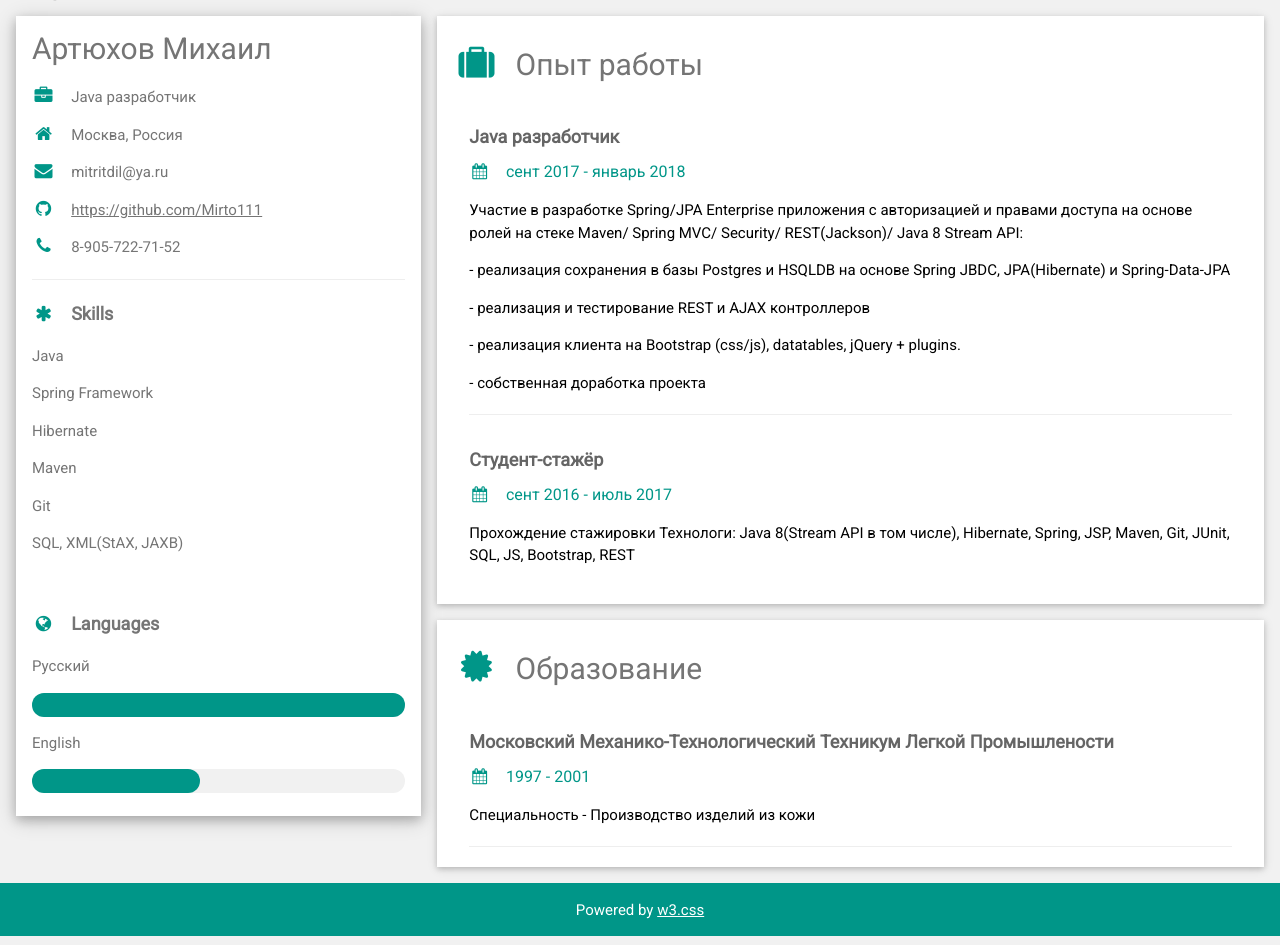
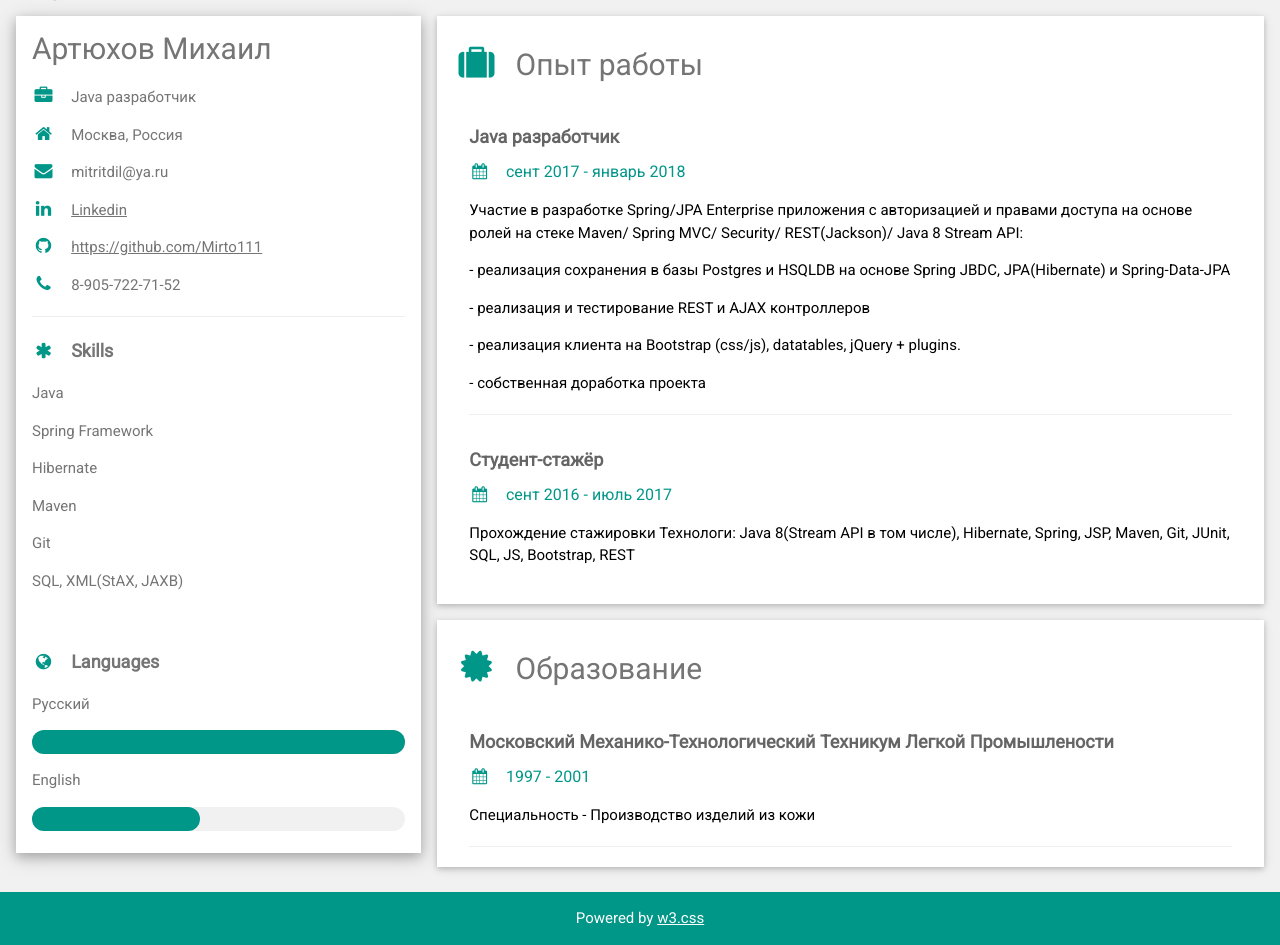
Before and after one commit to Mirto111/Mirto111.github.io, a plain HTML site: page index.html in a window 1280 px wide. Drawn offline with Linux system fonts and the light colour scheme.

Commit message:
add linkedin link

```diff
--- a/index.html
+++ b/index.html
@@ -34,6 +34,8 @@
                     <p><i class="fa fa-briefcase fa-fw w3-margin-right w3-large w3-text-teal"></i>Java разработчик</p>
                     <p><i class="fa fa-home fa-fw w3-margin-right w3-large w3-text-teal"></i>Москва, Россия</p>
                     <p><i class="fa fa-envelope fa-fw w3-margin-right w3-large w3-text-teal"></i>mitritdil@ya.ru</p>
+                    <p><i class="fa fa-linkedin fa-fw w3-margin-right w3-large w3-text-teal"></i><a
+                        href="https://www.linkedin.com/in/%D0%BC%D0%B8%D1%85%D0%B0%D0%B8%D0%BB-%D0%B0%D1%80%D1%82%D1%8E%D1%85%D0%BE%D0%B2-a9b567164/">Linkedin</a></p>
                     <p><i class="fa fa-github fa-fw w3-margin-right w3-large w3-text-teal"></i><a
                             href="https://github.com/Mirto111">https://github.com/Mirto111</a></p>
                     <p><i class="fa fa-phone fa-fw w3-margin-right w3-large w3-text-teal"></i>8-905-722-71-52</p>
```
